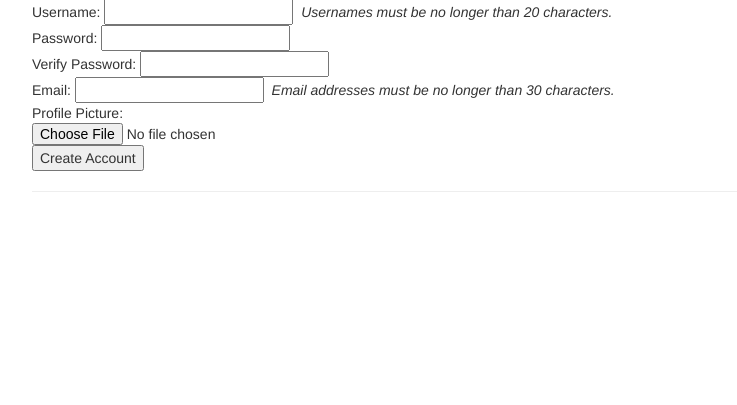
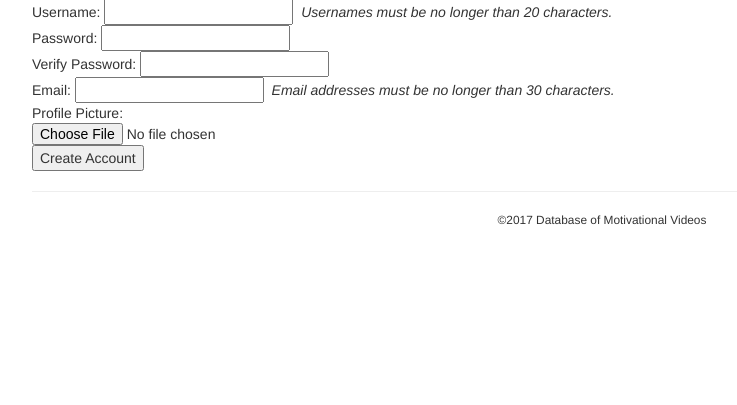
Before and after one commit to cameronsmith0320/CMSC389N-Motivational-Video-Database, a PHP site: page /createAccount.php in a window 1280 px wide. Shown: the part 142-547 px from the top of the page, without its empty margins (38-775 px from the left). Run offline with PHP 8.4, Linux system fonts and the light colour scheme.

Commit message:
Added footer contents
&copy;2017 Database of Motivational Videos

```diff
--- a/createAccount.php
+++ b/createAccount.php
@@ -166,6 +166,7 @@ FORM;
                     $body
                     <hr>
                     <footer>
+		    	&copy;2017 Database of Motivational Videos
                     </footer>
                 </div>
             </body>
```
